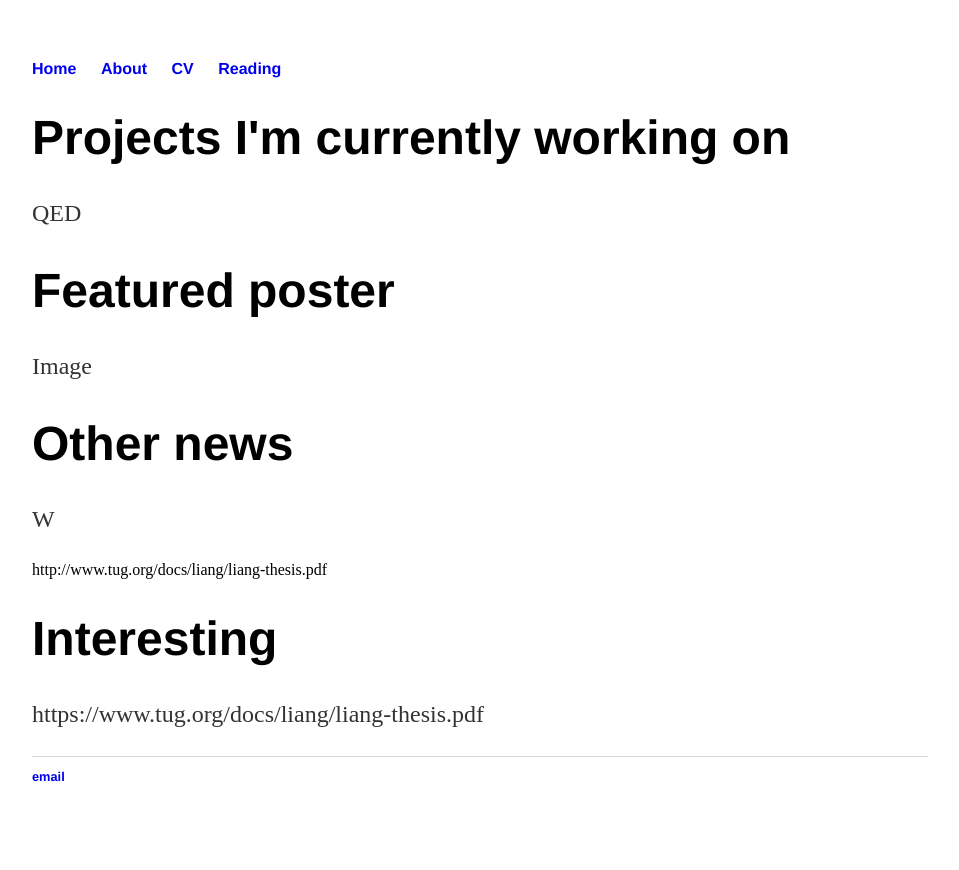
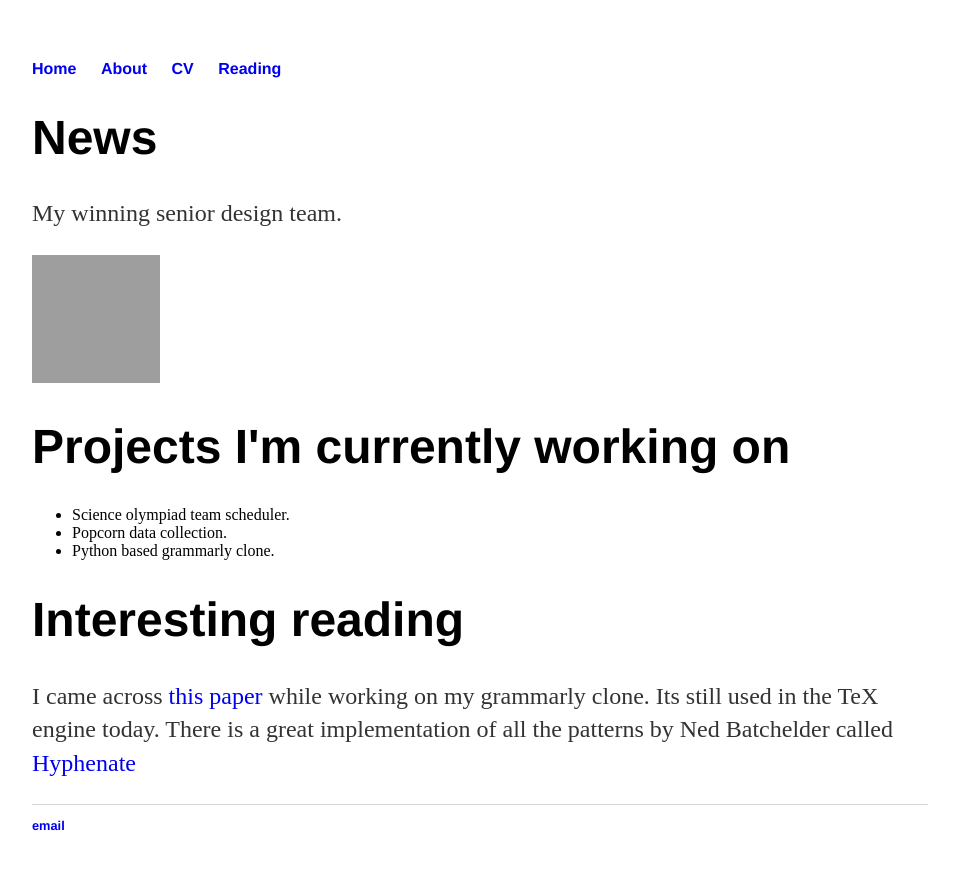
Before and after one commit to ved-mohan/ved-mohan.github.io, a Jekyll site: the page built from index.html, in a window 1280 px wide. Shown: the top 870 px of the page, without its empty margins (160-1119 px from the left). Built offline with Jekyll 4.4.1, drawn with Linux system fonts in a browser that asks for light colours; comment, search, counter and statistics services are not loaded; grey boxes are pictures that could not be loaded.

Commit message:
Added SD pic.

```diff
--- a/about/index.html
+++ b/about/index.html
@@ -5,7 +5,7 @@ title: About Ved Mohan
 
 		<div class="about">
 			<h1>About</h1>
-			<p>Industrial Engineer from Georgia Tech.</p>
+			<p>Industrial Engineer from Georgia Tech. Interested in optimization. Lives in Atlanta, GA.</p>
 			<img src="/jpg/VMOHAN.jpg" alt="HTML" style="width:128px;height:128px;">
 
 			<!-- <ul class="contacts">
--- a/index.html
+++ b/index.html
@@ -7,22 +7,21 @@ title: Ved Mohan
 <noscript><p><img alt="Clicky" width="1" height="1" src="//in.getclicky.com/101327937ns.gif" /></p></noscript>
 
 <div class="blurb">
-	<h1>Projects I'm currently working on</h1>
-	<p>QED</p>
+	<h1>News</h1>
+	<p>My winning senior design team.</p>
+	<img src="/jpg/TeamNAPApicture.jpg" alt="HTML" style="width:128px;height:128px;">
 </div><!-- /.blurb -->
 
 <div class="blurb">
-	<h1>Featured poster</h1>
-	<p>Image</p>
+	<h1>Projects I'm currently working on</h1>
+	<ul>
+	  <li>Science olympiad team scheduler.</li>
+	  <li>Popcorn data collection.</li>
+	  <li>Python based grammarly clone.</li>
+	</ul>
 </div><!-- /.blurb -->
 
 <div class="blurb">
-	<h1>Other news</h1>
-	<p>W</p>
+	<h1>Interesting reading</h1>
+	<p>I came across <a href="https://www.tug.org/docs/liang/liang-thesis.pdf">this paper</a> while working on my grammarly clone. Its still used in the TeX engine today. There is a great implementation of all the patterns by Ned Batchelder called <a href="https://nedbatchelder.com/code/modules/hyphenate.html">Hyphenate</a> </p>
 </div><!-- /.blurb -->
-http://www.tug.org/docs/liang/liang-thesis.pdf
-
-<div class="blurb">
-	<h1>Interesting</h1>
-	<p>https://www.tug.org/docs/liang/liang-thesis.pdf</p>
-</div><!-- /.blurb -->
```
Also changed, not shown: 2 other files.
